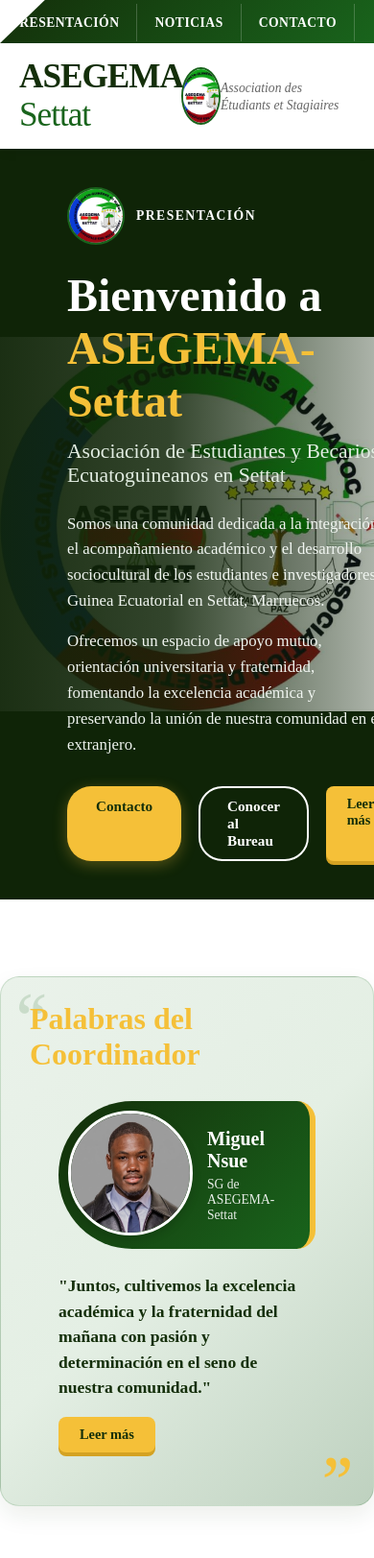
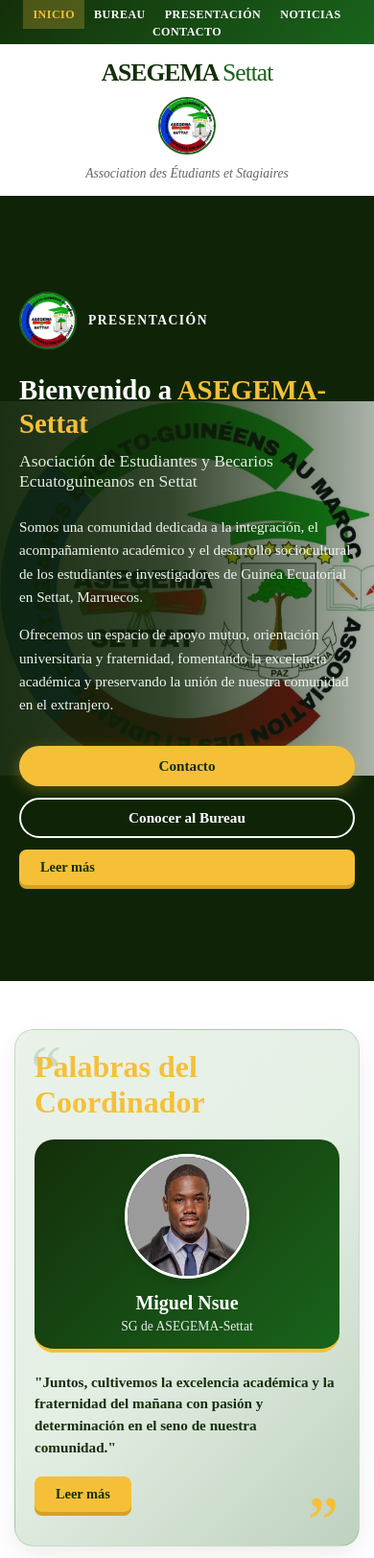
Before and after one commit to emmsantiago42-ops/asegema-settat, a plain HTML site: page index.html in a window 390 px wide. Shown: the top 1623 px of the page at 96% size. Drawn offline with Linux system fonts and the light colour scheme.

Commit message:
responsive

```diff
--- a/css/styles.css
+++ b/css/styles.css
@@ -666,24 +666,154 @@
     background-color: #f5c038 !important;
 }
 
-/* Responsivo para móviles */
-@media (max-width: 768px) {
-    .footer-container {
-        flex-direction: column !important;
-        gap: 30px !important;
+/* ==========================================================================
+   RESPONSIVE OPTIMIZADO (TABLETAS Y TELÉFONOS)
+   ========================================================================== */
+
+/* --- TABLETAS (Pantallas < 992px) --- */
+@media screen and (max-width: 992px) {
+    /* Ajustes generales del Header */
+    .top-header-bar {
+        clip-path: none; /* Elimina la curva diagonal si aprieta los botones */
+        height: auto;
     }
-}
 
-/* Adaptación Responsive */
-@media (max-width: 768px) {
+    .top-container {
+        justify-content: center;
+        padding: 5px 10px;
+    }
+
+    .main-container {
+        flex-direction: column;
+        text-align: center;
+        gap: 10px;
+    }
+
+    /* Hero */
+    .hero-container {
+        margin-left: 0;
+        padding: 60px 20px;
+    }
+
+    .hero-content h1 {
+        font-size: 2.3rem;
+    }
+
+    /* Mot du Président */
+    .quote-card {
+        margin: 20px 15px;
+        padding: 20px;
+    }
+
     .quote-content {
         flex-direction: column;
-        align-items: flex-start;
+        margin: 15px 0;
+        gap: 20px;
     }
 
     .president-badge {
         min-width: 100%;
         width: 100%;
-        box-sizing: border-box;
+        border-radius: 20px; /* Cambia a borde curvo uniforme */
+    }
+
+    /* Footer */
+    .footer-container {
+        flex-direction: column;
+        gap: 30px;
     }
 }
+
+/* --- TELÉFONOS (Pantallas < 768px) --- */
+@media screen and (max-width: 768px) {
+
+    /* 1. Prevenir scroll horizontal accidental */
+    html, body {
+        overflow-x: hidden;
+    }
+
+    /* 2. Menú de Navegación */
+    .nav-menu ul {
+        flex-wrap: wrap;
+        justify-content: center;
+    }
+
+    .nav-menu ul li a {
+        font-size: 0.75rem;
+        padding: 8px 10px;
+        border: none !important; /* Quita los bordes verticales apretados */
+    }
+
+    /* 3. Hero / Sección Principal */
+    .hero-section {
+        min-height: auto;
+        padding: 40px 0;
+        background-position: center; /* Centra la imagen de fondo */
+    }
+
+    .hero-content h1 {
+        font-size: 1.8rem;
+        line-height: 1.2;
+    }
+
+    .hero-content h2 {
+        font-size: 1.1rem;
+    }
+
+    .hero-content p {
+        font-size: 0.95rem !important; /* Sobrescribe los 30px del CSS base */
+    }
+
+    .hero-buttons {
+        flex-direction: column;
+        gap: 12px;
+    }
+
+    .btn-primary, .btn-secondary {
+        text-align: center;
+        width: 100%;
+    }
+
+    /* 4. Mot du Président */
+    .president-badge {
+        flex-direction: column;
+        text-align: center;
+        padding: 15px;
+        border-right: none;
+        border-bottom: 4px solid #f5c038;
+    }
+
+    .badge-info {
+        margin-left: 0;
+        margin-top: 10px;
+    }
+
+    .quote-message {
+        font-size: 0.95rem;
+    }
+
+    /* 5. Cifras / Estadísticas */
+    .stats-grid {
+        grid-template-columns: repeat(2, 1fr);
+        gap: 20px 10px;
+    }
+
+    .stat-number {
+        font-size: 2rem;
+    }
+
+    .stat-label {
+        font-size: 0.8rem;
+    }
+}
+
+/* --- TELÉFONOS PEQUEÑOS (Pantallas < 480px) --- */
+@media screen and (max-width: 480px) {
+    .logo h1 {
+        font-size: 1.6rem;
+    }
+
+    .stats-grid {
+        grid-template-columns: 1fr; /* 1 columna en teléfonos muy pequeños */
+    }
+}
```
Also changed, not shown: css/membres.css (+68 -5 lines).
